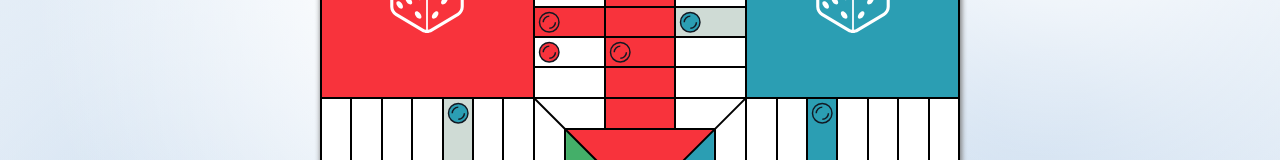
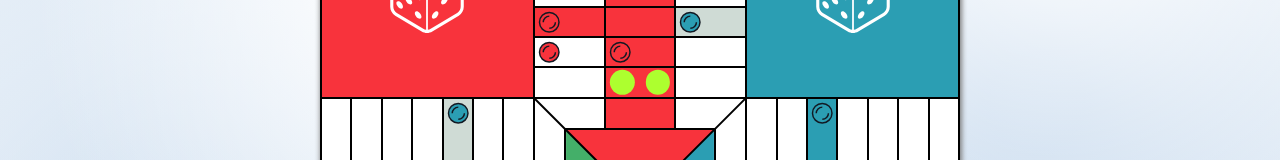
Before and after one commit to andpramor/parchis, a React (Vite) app: page / in a window 1280 px wide. Shown: the part 225-385 px from the top of the page. Built offline with nearby package versions, Linux system fonts and the light colour scheme.

Commit message:
Positioning tryouts

```diff
--- a/src/components/Board/Board.css
+++ b/src/components/Board/Board.css
@@ -180,3 +180,27 @@
 #bluetile8 {
   border-left: none;
 }
+
+/* Buscar el punto en el que el gap y el padding lateral sea el mismo */
+
+.prueba {
+  position: absolute;
+  width: calc((0.8 / 21) * 100%);
+  height: calc((0.8 / 21) * 100%);
+  background-color: greenyellow;
+  border-radius: 500px;
+  top: calc((6.5 / 21) * 100%);
+  left: calc((4.75 / 9) * 100%);
+  transform: translate(-50%, -50%);
+}
+
+.prueba2 {
+  position: absolute;
+  width: calc((0.8 / 21) * 100%);
+  height: calc((0.8 / 21) * 100%);
+  background-color: greenyellow;
+  border-radius: 500px;
+  top: calc((6.5 / 21) * 100%);
+  left: calc((4.25 / 9) * 100%);
+  transform: translate(-50%, -50%);
+}
--- a/src/components/Board/Board.jsx
+++ b/src/components/Board/Board.jsx
@@ -130,6 +130,8 @@ export const Board = ({ children, turn }) => {
         </div>
         <ColorHome color='yellow' turn={turn === 'yellow'} />
         {children}
+        <div className='prueba' />
+        <div className='prueba2' />
       </div>
     </div>
   )
```
Lines whose indentation alone changed are shown as unchanged.
